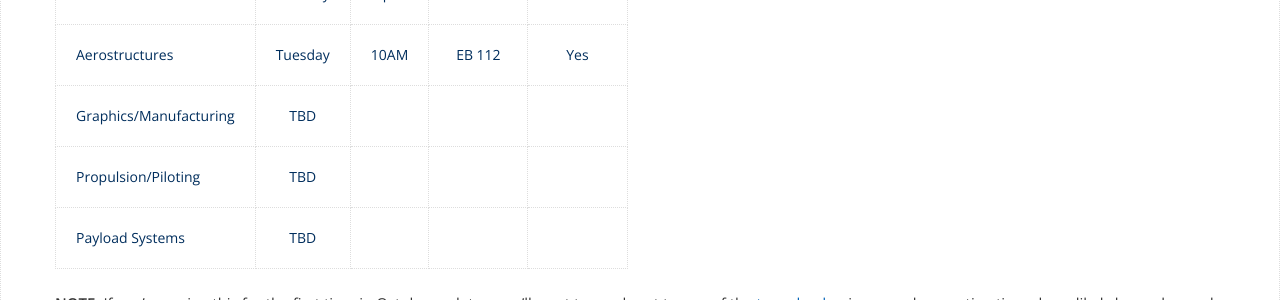
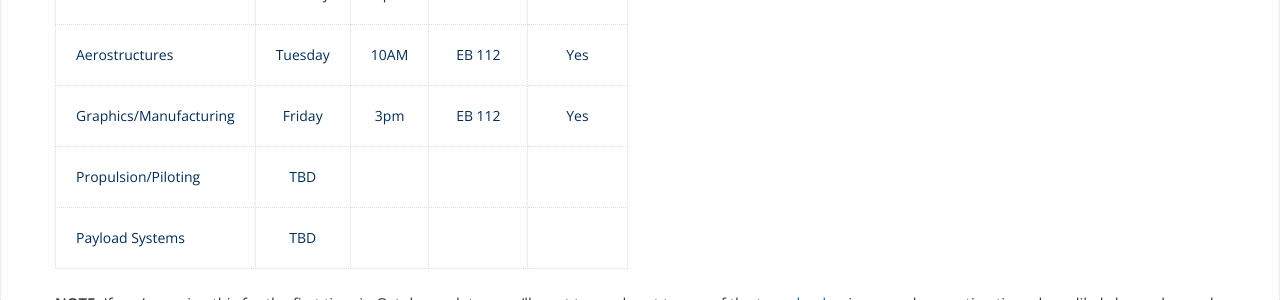
Before and after one commit to BYU-Aeronautics-Club/DBF, a Jekyll site: the page built from _posts/0001-01-01-apply.md, in a window 1280 px wide. Shown: the part 626-926 px from the top of the page. Built offline with Jekyll 4.4.1, drawn with Linux system fonts in a browser that asks for light colours; nearby versions of some CDN libraries; some web fonts are replaced.

Commit message:
add graphics meeting time

```diff
--- a/_posts/0001-01-01-apply.md
+++ b/_posts/0001-01-01-apply.md
@@ -17,7 +17,7 @@ Our regular meeting times are:
 |  ----  | :----: | :----: |   :----:   |   :----:   |
 |  Full Team  | Tuesday | 6pm | EB 112 | No |
 |  Aerostructures  |  Tuesday  | 10AM | EB 112 | Yes |
-|  Graphics/Manufacturing  |  TBD  |  |  |  |
+|  Graphics/Manufacturing  |  Friday  | 3pm | EB 112 | Yes |
 |  Propulsion/Piloting  |  TBD  |  |  |  |
 |  Payload Systems  |  TBD  |  |  |  |
 
```
